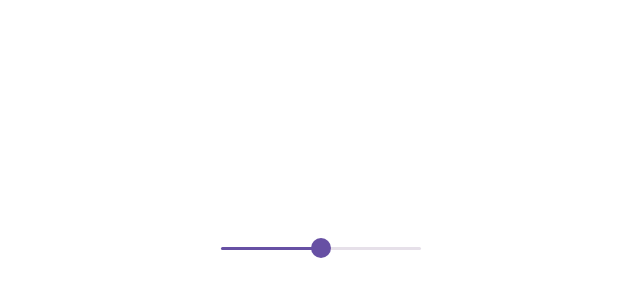
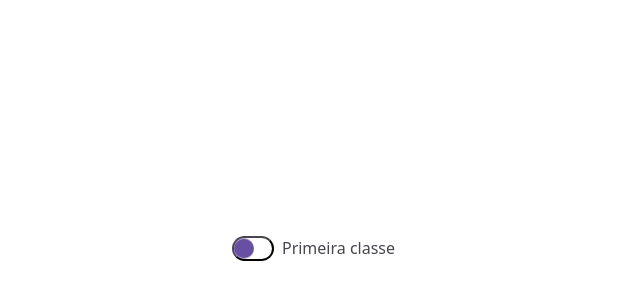
Before and after one commit to NeiltonSeguins/4486-react-radix, a React (Vite) app: page / in a window 1280 px wide. Shown: the part 152-452 px from the top of the page, without its empty margins (319-959 px from the left). Built offline with nearby package versions, Linux system fonts and the light colour scheme.

Commit message:
Componente Switch

```diff
--- a/src/App.tsx
+++ b/src/App.tsx
@@ -1,8 +1,8 @@
 import "./App.css";
-import SliderDemo from "./components/Slider";
+import SwitchDemo from "./components/Switch";
 
 function App() {
-  return <SliderDemo />;
+  return <SwitchDemo />;
 }
 
 export default App;
--- /dev/null
+++ b/src/components/Switch/index.tsx
@@ -0,0 +1,21 @@
+import { Switch } from "radix-ui";
+import "./style.css";
+
+const SwitchDemo = () => (
+  <form>
+    <div className="SwitchWrapper">
+      <Switch.Root className="SwitchRoot" id="airplane-mode">
+        <Switch.Thumb className="SwitchThumb" />
+      </Switch.Root>
+      <label
+        className="Label"
+        htmlFor="airplane-mode"
+        style={{ paddingRight: 15 }}
+      >
+        Primeira classe
+      </label>
+    </div>
+  </form>
+);
+
+export default SwitchDemo;
--- /dev/null
+++ b/src/components/Switch/style.css
@@ -0,0 +1,44 @@
+.SwitchWrapper {
+  display: flex;
+  align-items: center;
+  gap: 8px;
+}
+
+.SwitchRoot {
+  width: 42px;
+  height: 25px;
+  background-color: #fff;
+  border-color: #49454f;
+  border-radius: 9999px;
+  position: relative;
+
+  &:focus {
+    box-shadow: 0 0 0 1px black;
+  }
+
+  &[data-state="checked"] {
+    background-color: #E6E0E9;
+  }
+}
+
+.SwitchThumb {
+  display: flex;
+  align-items: center;
+  width: 20px;
+  height: 20px;
+  background-color: #6750a4;
+  border-radius: 9999px;
+  transition: transform 100ms;
+  transform: translateX(-6px) translateY(-0.5px);
+  will-change: transform;
+
+  &[data-state="checked"] {
+    transform: translateX(12px) translateY(-0.5px);
+  }
+}
+
+.Label {
+  color: #49454f;
+  font-size: 1rem;
+  user-select: none;
+}
```
